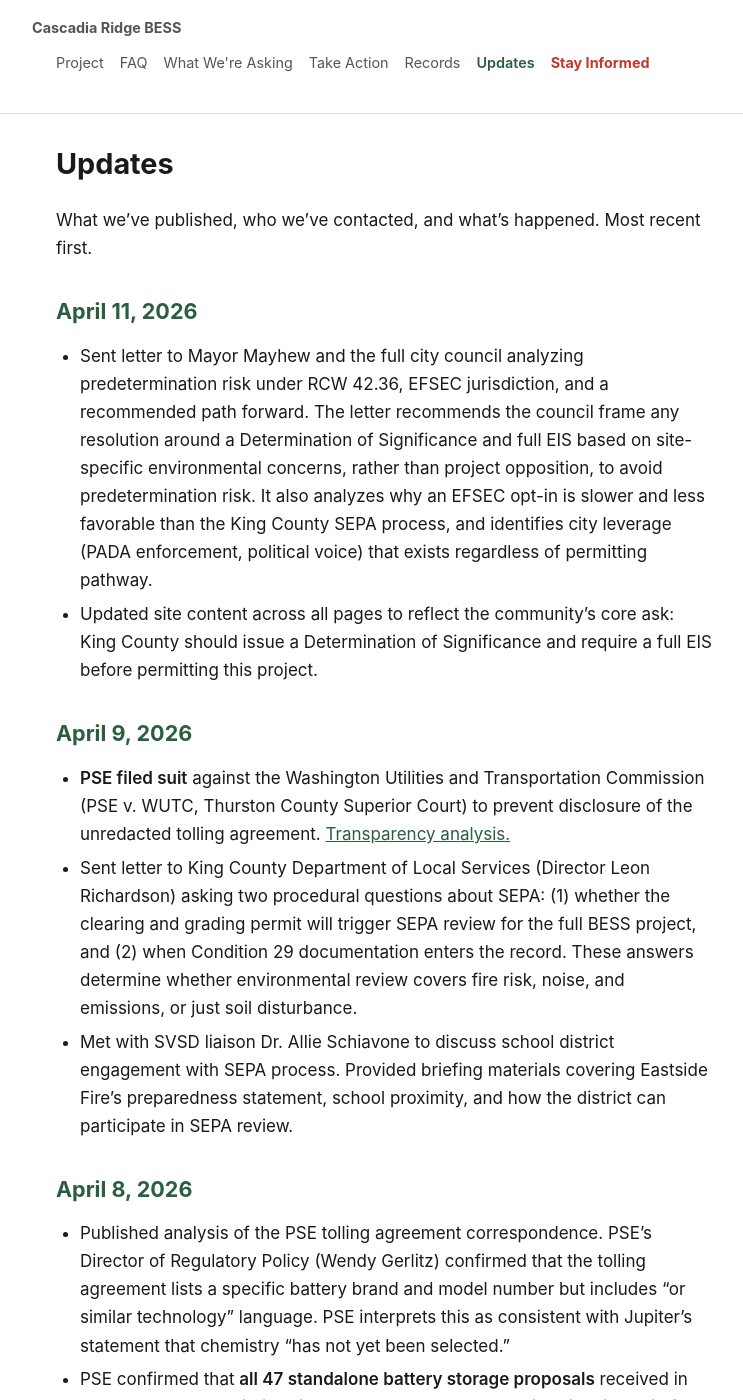
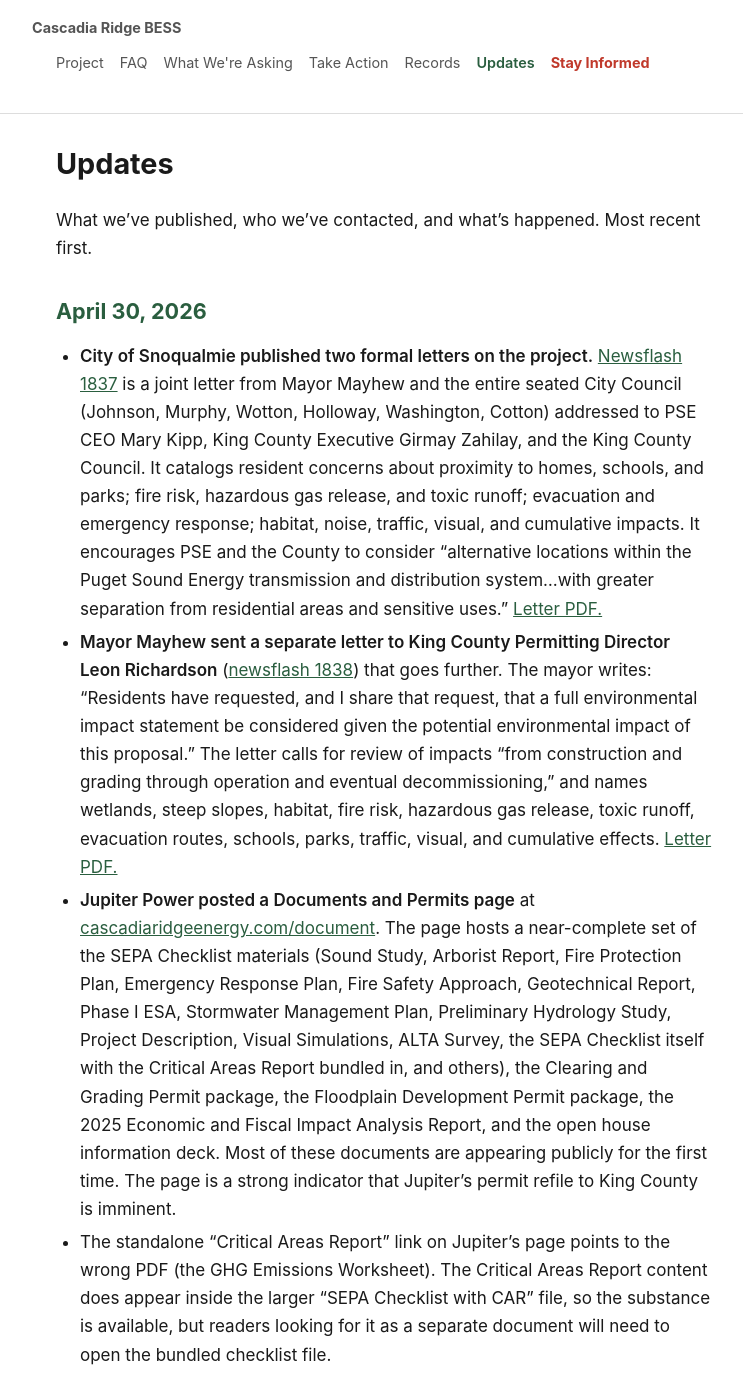
Before and after one commit to calef/cascadia-ridge-bess, a Jekyll site: the page built from _pages/updates.md, in a window 1280 px wide and 1400 px high. Shown: the whole window, without its empty margins (256-999 px from the left). Built offline with Jekyll 4.4.1, drawn with Linux system fonts in a browser that asks for light colours.

Commit message:
Deploy site 2026-04-30-221710

```diff
--- a/_pages/updates.md
+++ b/_pages/updates.md
@@ -3,6 +3,13 @@ title: "Updates"
 ---
 
 What we've published, who we've contacted, and what's happened. Most recent first.
+
+## April 30, 2026
+
+- **City of Snoqualmie published two formal letters on the project.** [Newsflash 1837](https://www.snoqualmiewa.gov/m/newsflash/Home/Detail/1837) is a joint letter from Mayor Mayhew and the entire seated City Council (Johnson, Murphy, Wotton, Holloway, Washington, Cotton) addressed to PSE CEO Mary Kipp, King County Executive Girmay Zahilay, and the King County Council. It catalogs resident concerns about proximity to homes, schools, and parks; fire risk, hazardous gas release, and toxic runoff; evacuation and emergency response; habitat, noise, traffic, visual, and cumulative impacts. It encourages PSE and the County to consider "alternative locations within the Puget Sound Energy transmission and distribution system…with greater separation from residential areas and sensitive uses." [Letter PDF.](https://www.snoqualmiewa.gov/DocumentCenter/View/45305)
+- **Mayor Mayhew sent a separate letter to King County Permitting Director Leon Richardson** ([newsflash 1838](https://www.snoqualmiewa.gov/m/newsflash/Home/Detail/1838)) that goes further. The mayor writes: "Residents have requested, and I share that request, that a full environmental impact statement be considered given the potential environmental impact of this proposal." The letter calls for review of impacts "from construction and grading through operation and eventual decommissioning," and names wetlands, steep slopes, habitat, fire risk, hazardous gas release, toxic runoff, evacuation routes, schools, parks, traffic, visual, and cumulative effects. [Letter PDF.](https://www.snoqualmiewa.gov/DocumentCenter/View/45304)
+- **Jupiter Power posted a Documents and Permits page** at [cascadiaridgeenergy.com/document](https://cascadiaridgeenergy.com/document). The page hosts a near-complete set of the SEPA Checklist materials (Sound Study, Arborist Report, Fire Protection Plan, Emergency Response Plan, Fire Safety Approach, Geotechnical Report, Phase I ESA, Stormwater Management Plan, Preliminary Hydrology Study, Project Description, Visual Simulations, ALTA Survey, the SEPA Checklist itself with the Critical Areas Report bundled in, and others), the Clearing and Grading Permit package, the Floodplain Development Permit package, the 2025 Economic and Fiscal Impact Analysis Report, and the open house information deck. Most of these documents are appearing publicly for the first time. The page is a strong indicator that Jupiter's permit refile to King County is imminent.
+- The standalone "Critical Areas Report" link on Jupiter's page points to the wrong PDF (the GHG Emissions Worksheet). The Critical Areas Report content does appear inside the larger "SEPA Checklist with CAR" file, so the substance is available, but readers looking for it as a separate document will need to open the bundled checklist file.
 
 ## April 11, 2026
 
```
